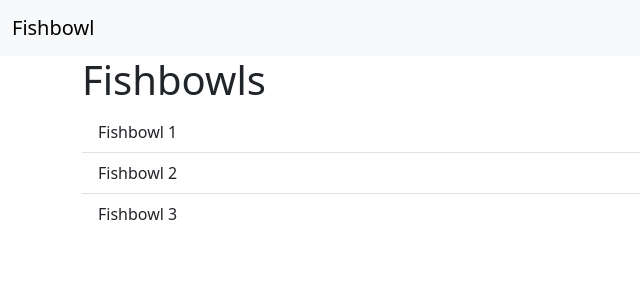
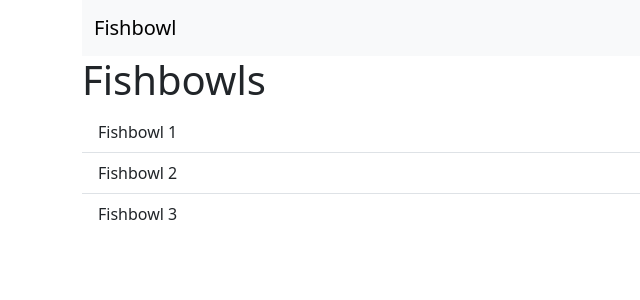
Before and after one commit to chacewells/fishbowl-prototype, a React (Create React App) app: page / in a window 1280 px wide. Shown: the top 300 px of the page, without its empty margins (0-640 px from the left). Built offline with nearby package versions, Linux system fonts and the light colour scheme.

Commit message:
put everything in a container

```diff
--- a/src/App.js
+++ b/src/App.js
@@ -5,9 +5,7 @@ import Layout from "./components/Layout";
 function App() {
   return (
     <Layout>
-      <div className="container container-fluid">
-        <Outlet/>
-      </div>
+      <Outlet/>
     </Layout>
   );
 }
--- a/src/components/Layout.js
+++ b/src/components/Layout.js
@@ -2,9 +2,9 @@ import TopNav from "./TopNav";
 
 export default function Layout({children}) {
   return (
-    <>
+    <div className="container container-fluid">
       <TopNav/>
       <main>{children}</main>
-    </>
-  )
+    </div>
+  );
 }
```
